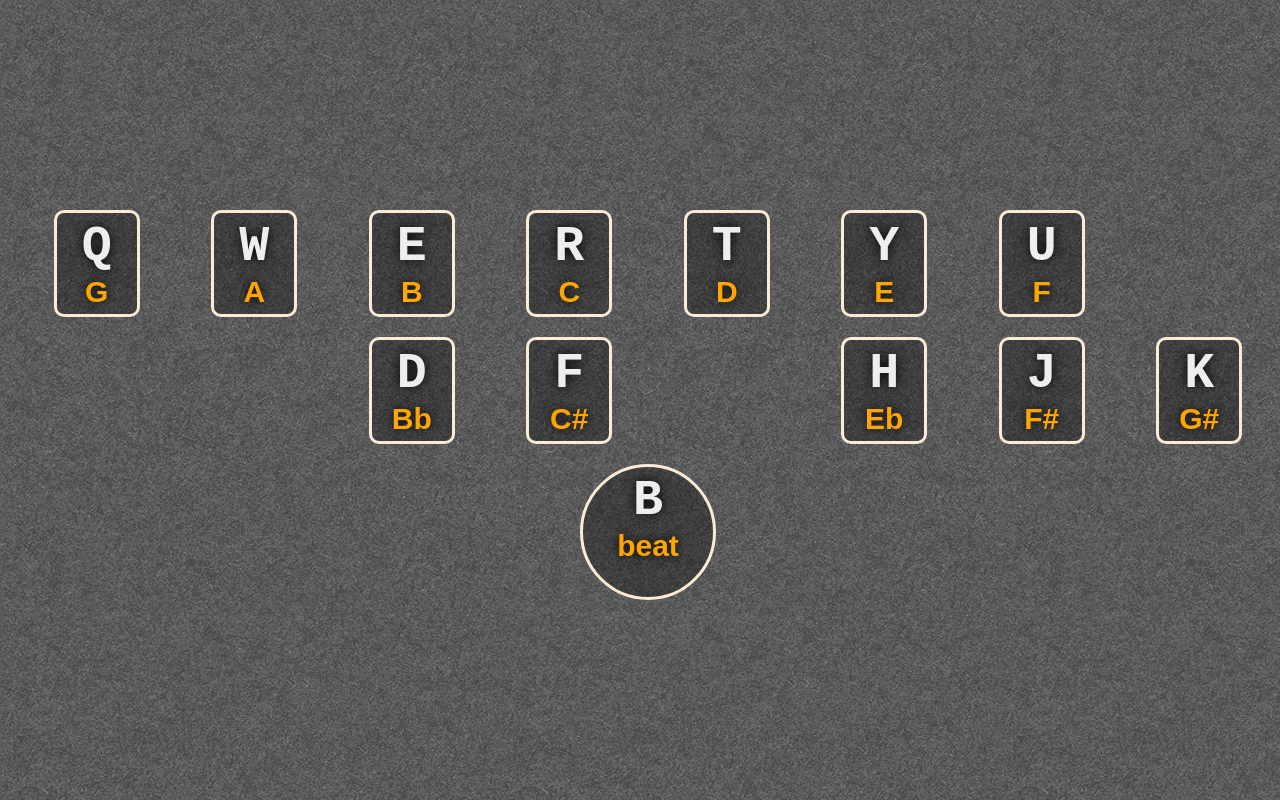
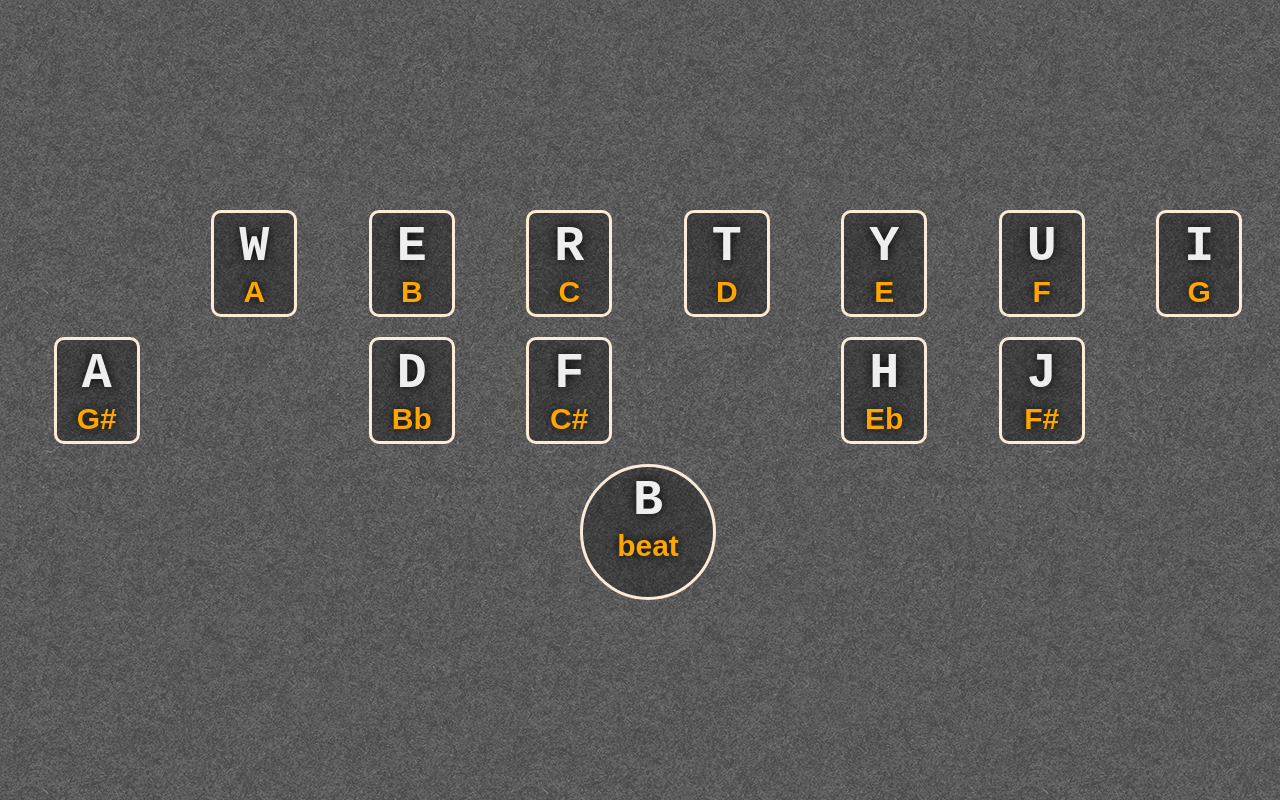
Before and after one commit to Vialor/JS-cool-stuff, a plain HTML site: page Simple Piano/index.html in a window 1280 px wide. Drawn offline with Linux system fonts and the light colour scheme.

Commit message:
fix bug
g and g#

```diff
--- a/Simple Piano/index.html
+++ b/Simple Piano/index.html
@@ -12,9 +12,8 @@
     </div>
     <div class="piano">
         <div class="whole">
-            <div data-key="81" class="key">
-                <kbd>Q</kbd>
-                <div class="sound">G</div>
+            <div class="key dummy">
+                DNE
             </div>
             <div data-key="87" class="key">
                 <kbd>W</kbd>
@@ -40,13 +39,15 @@
                 <kbd>U</kbd>
                 <div class="sound">F</div>
             </div>
-            <div class="key dummy">
-                DNE
+            <div data-key="73" class="key">
+                <kbd>I</kbd>
+                <div class="sound">G</div>
             </div>
         </div>
         <div class="half">
-            <div class="key dummy">
-                DNE
+            <div data-key="65" class="key">
+                <kbd>A</kbd>
+                <div class="sound">G#</div>
             </div>
             <div class="key dummy">
                 DNE
@@ -70,9 +71,8 @@
                 <kbd>J</kbd>
                 <div class="sound">F#</div>
             </div>
-            <div data-key="75" class="key">
-                <kbd>K</kbd>
-                <div class="sound">G#</div>
+            <div class="key dummy">
+                DNE
             </div>
         </div>
         <div class="more">
@@ -84,7 +84,7 @@
     </div>
 
     <!-- audio files -->
-    <audio data-key="81" src="./pianoNotes/g.wav"></audio>
+    <audio data-key="65" src="./pianoNotes/g+.wav"></audio>
     <audio data-key="87" src="./pianoNotes/a.wav"></audio>
     <audio data-key="69" src="./pianoNotes/b.wav"></audio>
     <audio data-key="82" src="./pianoNotes/c.wav"></audio>
@@ -96,7 +96,7 @@
     <audio data-key="70" src="./pianoNotes/c+.wav"></audio>
     <audio data-key="72" src="./pianoNotes/eb.wav"></audio>
     <audio data-key="74" src="./pianoNotes/f+.wav"></audio>
-    <audio data-key="75" src="./pianoNotes/g+.wav"></audio>
+    <audio data-key="73" src="./pianoNotes/g.wav"></audio>
 
     <audio data-key="66" src="./pianoNotes/beat.wav"></audio>
 
```
Also changed, not shown: 5 other files.
